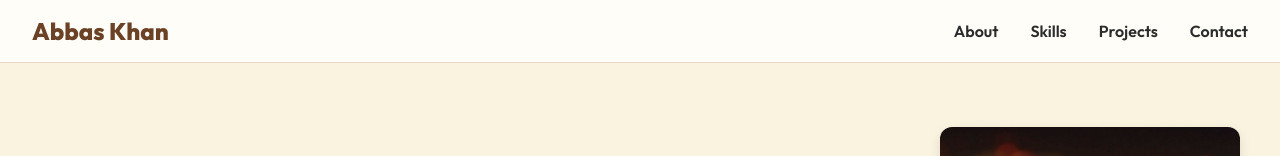
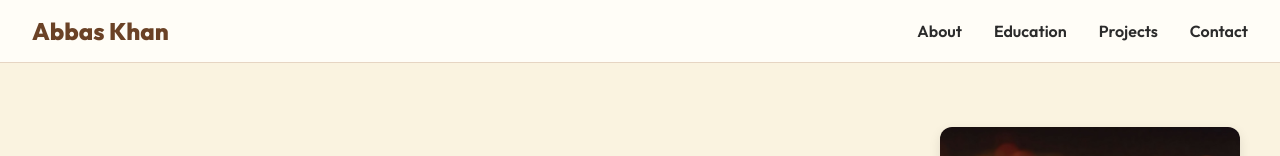
Before and after one commit to abbaskhan846/abbasportfolio, a plain HTML site: page index.html in a window 1280 px wide. Shown: the top 156 px of the page. Drawn offline with Linux system fonts and the light colour scheme.

Commit message:
Update index.html

```diff
--- a/index.html
+++ b/index.html
@@ -15,7 +15,7 @@
         <div class="logo">Abbas Khan</div>
         <ul class="nav-links">
         <li><a href="#about">About</a></li>
-        <li><a href="#skills">Skills</a></li>
+        <li><a href="#education">Education</a></li>
         <li><a href="#projects">Projects</a></li>
         <li><a href="#contact">Contact</a></li>
         </ul>
```
